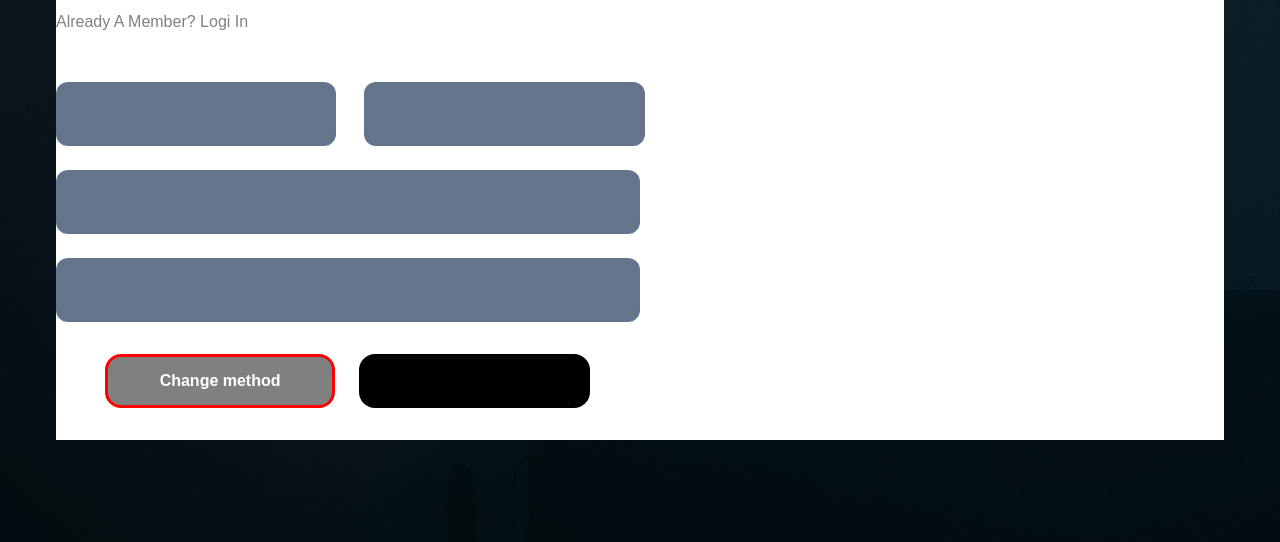
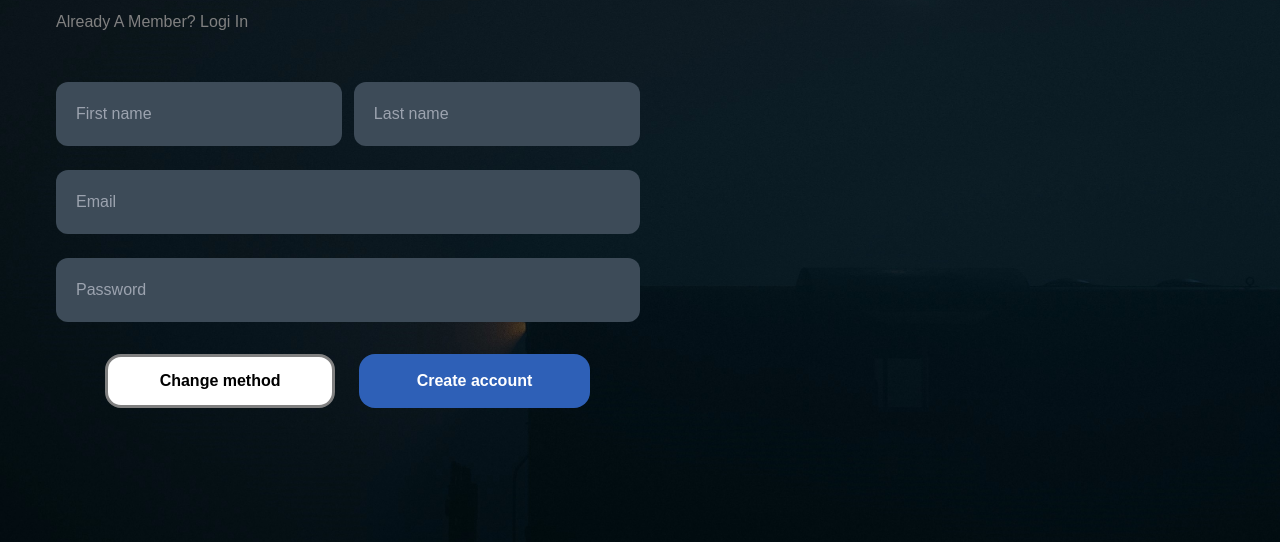
Before and after one commit to Arbin-PK/Avatar, a website: page newcount.html in a window 1280 px wide. Shown: the part 258-800 px from the top of the page. Drawn offline with nearby package versions, Linux system fonts and the light colour scheme.

Commit message:
Add files via upload

```diff
--- a/newcount.css
+++ b/newcount.css
@@ -11,6 +11,11 @@ body {
     background-size: cover;
 }
 
+a{
+    color: blue;
+    text-decoration: underline;
+}
+
 #txt1 {
     color: grey;
 }
@@ -19,18 +24,46 @@ h1 {
     color: aliceblue;
     letter-spacing: 1px;
     font-weight: bold;
+    text-shadow: 0 0 3px;
+}
+
+input:focus{
+    color: white;
+    font-weight: bold;
+}
+
+#nome {
+    gap: 1%;
 }
 
 #pn {
-    width: 24%;
+    background-color: rgb(61, 75, 88);
+    width: 24.5%;
+    transition: 0.5s;
+}
+
+#pn:focus{
+background-color: white;
 }
 
 #email {
+    background-color: rgb(61, 75, 88);
     width: 50%;
+    transition: 0.5s;
+}
+
+#email:focus{
+    background-color: white;
 }
 
 #password {
+    background-color: rgb(61, 75, 88);
     width: 50%;
+    transition: 0.5s;
+}
+
+#password:focus{
+    background-color: white;
 }
 
 #botoes {
@@ -46,9 +79,14 @@ h1 {
 
 #botao1 {
     cursor: pointer;
-    background-color: gray;
+    background-color: white;
+    color: rgb(0, 0, 0);
+    border: solid gray;
+}
+
+#botao2 {
+  background-color: rgb(46, 96, 183);
     color: white;
-    border: solid red;
 }
 
 
@@ -58,11 +96,12 @@ h1 {
 @media only screen and (max-width:860px) {
 
     #nome {
-        gap: 14px;
-        justify-content: center;
+        gap: 0.5%;
+        margin: auto;
     }
 
     #pn {
+        margin: auto;
         width: 46%;
     }
 
--- a/newcount.html
+++ b/newcount.html
@@ -25,7 +25,7 @@
     </header>
 
 
-    <section class="m-14 mt-20 bg-white">
+    <section class="m-14 mt-20">
 
         <div>
             <p id="txt1">Start for free</p>
@@ -36,20 +36,20 @@
             <p id="txt1">Already A Member? <a href="#">Logi In</a> </p> <br> <br>
 
             <!-- div do primeiro e ultimo nome -->
-            <div id="nome" class="flex gap-7">
+            <div id="nome" class="flex">
 
-                <input id="pn" type="text" class="bg-slate-500 rounded-xl p-5"> <input id="pn" type="text"
-                    class="bg-slate-500 rounded-xl p-5">
+                <input id="pn" type="text" placeholder="First name" class=" rounded-xl p-5"> <input id="pn" type="text" placeholder="Last name"
+                    class="rounded-xl p-5">
             </div> <br>
 
             <!-- email -->
             <div>
-                <input id="email" type="email" class="bg-slate-500 rounded-xl p-5">
+                <input id="email" type="email" placeholder="Email" class="rounded-xl p-5">
             </div> <br>
 
             <!-- palavra passe -->
             <div>
-                <input id="password" type="password" class="bg-slate-500 rounded-xl w-96 p-5">
+                <input id="password" type="password" placeholder="Password" class="rounded-xl w-96 p-5">
             </div> <br>
 
             <!-- os dois botoes -->
@@ -57,7 +57,7 @@
 
                 <button  id="botao1" type="button" class="p-3 rounded-2xl "> Change method</button>
 
-                <input id="botao2" type="button" class="bg-black p-3 rounded-2xl">
+                <button  id="botao2" type="button" class="p-3 rounded-2xl "> Create account</button>
             </div> <br>
         </div>
 
```
